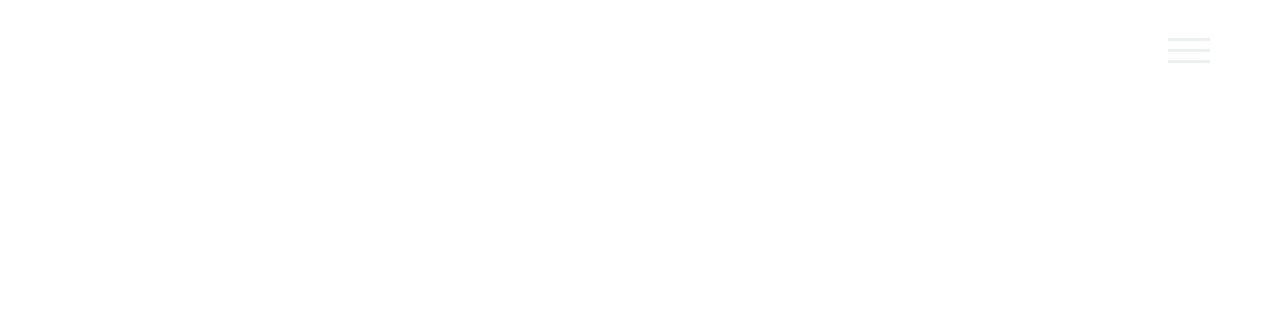
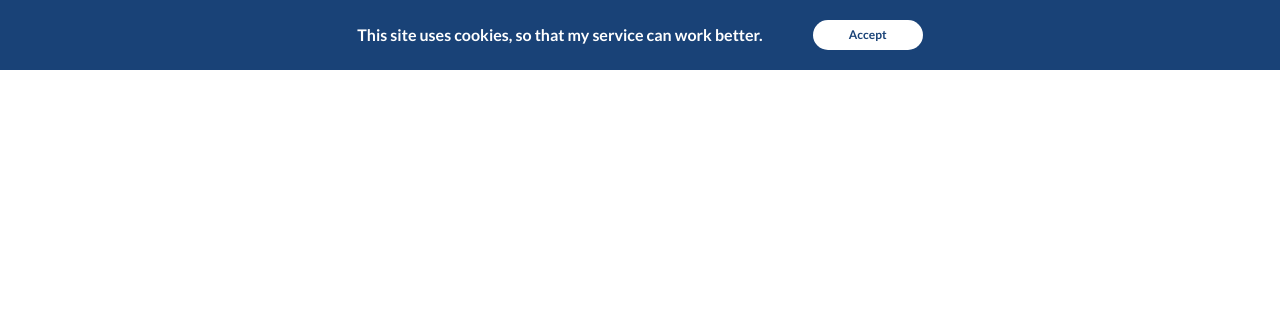
Before and after one commit to AndreyChenzov242/lesson19, a plain HTML site: page index.html in a window 1280 px wide. Shown: the top 316 px of the page. Drawn offline with nearby package versions, Linux system fonts and the light colour scheme.

Commit message:
add cookie

```diff
--- a/index.html
+++ b/index.html
@@ -16,6 +16,14 @@
 </head>
 
 <body>
+    <div class="cookie">
+        <div class="cookie__title">
+            This site uses cookies, so that my service can work better.
+        </div>
+        <div class="cookie__btn">
+            Accept
+        </div>
+    </div>
     <section class="section intro">
         <header class="header">
             <div class="container">
--- a/js/scripts.js
+++ b/js/scripts.js
@@ -0,0 +1,7 @@
+$(function(){
+
+	$('.cookie__btn').on('click', function(){
+		$('.cookie').toggleClass( "drop-up");
+ });
+
+});
--- a/scss/custom.scss
+++ b/scss/custom.scss
@@ -18,6 +18,41 @@ a {
     text-align: center;
 }
 
+.cookie{
+    height: 70px;
+    position: fixed;
+    display: flex;
+    align-items: center;
+    justify-content: center;
+    background-color: #194277;
+    top: 0;
+    left: 0;
+    right: 0;
+    z-index: 5;
+    &__title{
+        color: white;
+        font-weight: bold;
+    }
+    &__btn{
+        min-width: 110px;
+        color: #194277;
+        display: flex;
+        align-items: center;
+        justify-content: center;
+        height: 30px;
+        border-radius: 25px;
+        background-color: white;
+        margin-left: 50px;
+        font-weight: bold;
+        font-size: 12px;
+        cursor: pointer;
+    }
+}
+
+.drop-up{
+    transform: translateY(-100%);
+    transition: all .5s;
+}
 
 .intro{
     min-height: 100vh;
```
Also changed, not shown: css/custom.css.
